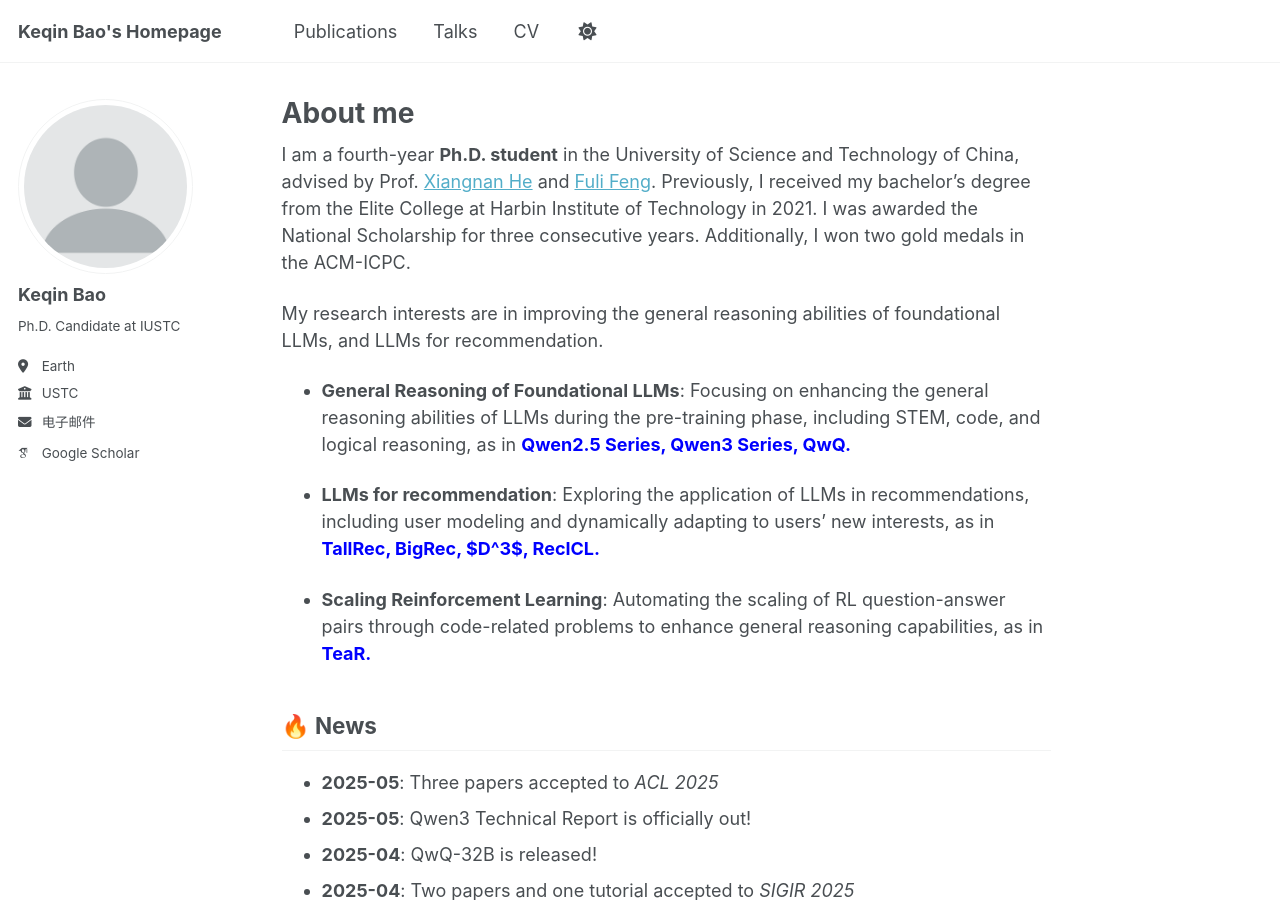
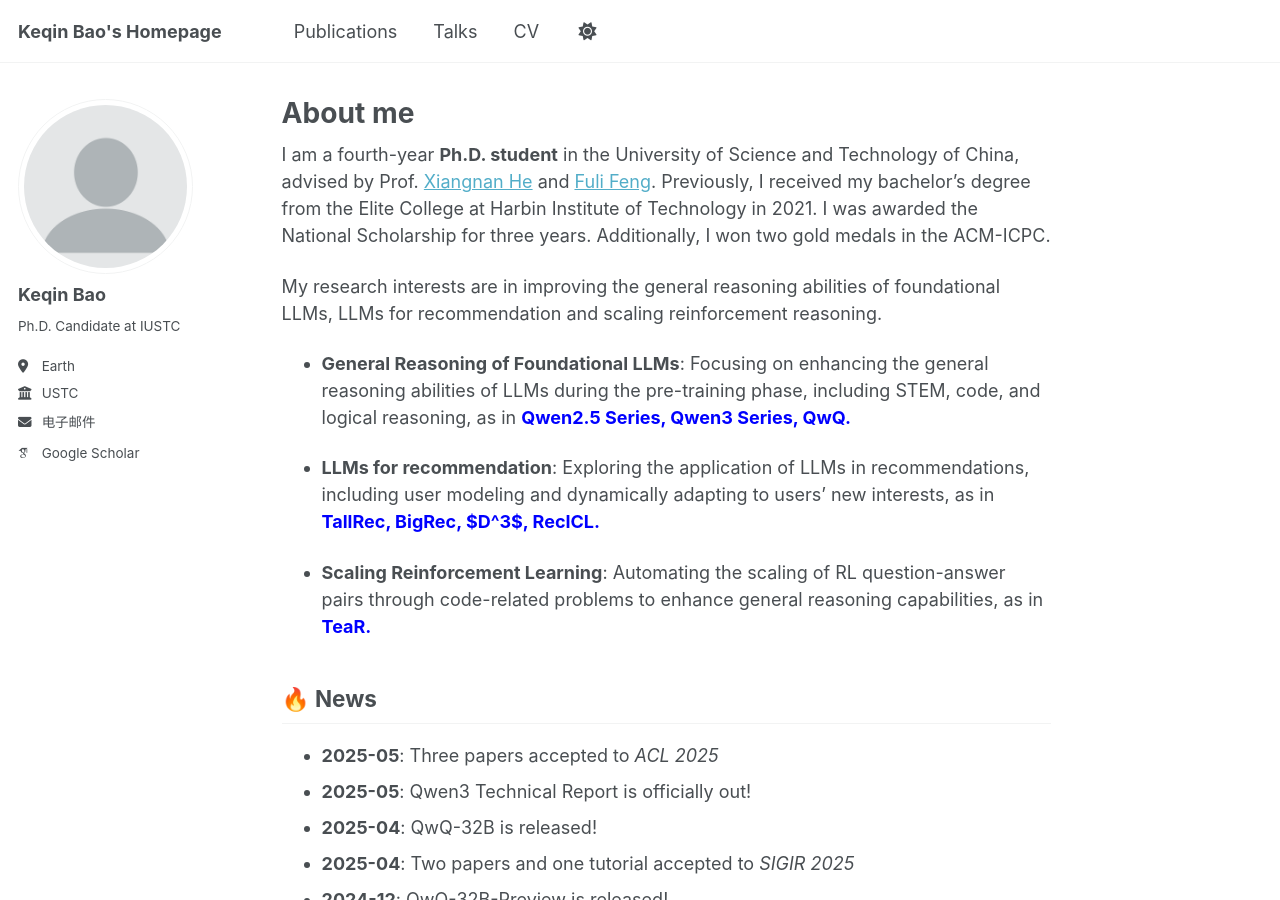
Before and after one commit to SAI990323/SAI990323.github.io, a Jekyll site: the page built from _pages/about.md, in a window 1280 px wide and 900 px high. Built offline with Jekyll 4.4.1, drawn with Linux system fonts in a browser that asks for light colours; some web fonts are replaced.

Commit message:
Update about.md

```diff
--- a/_pages/about.md
+++ b/_pages/about.md
@@ -7,10 +7,10 @@
 - /about.html
 ---
 
-I am a fourth-year **Ph.D. student** in the University of Science and Technology of China, advised by Prof. [Xiangnan He](http://staff.ustc.edu.cn/~hexn/) and [Fuli Feng](https://fulifeng.github.io/).  Previously, I received my bachelor's degree from the Elite College at Harbin Institute of Technology in 2021. I was awarded the National Scholarship for three consecutive years. Additionally, I won two gold medals in the ACM-ICPC.
+I am a fourth-year **Ph.D. student** in the University of Science and Technology of China, advised by Prof. [Xiangnan He](http://staff.ustc.edu.cn/~hexn/) and [Fuli Feng](https://fulifeng.github.io/).  Previously, I received my bachelor's degree from the Elite College at Harbin Institute of Technology in 2021. I was awarded the National Scholarship for three years. Additionally, I won two gold medals in the ACM-ICPC.
 
 
-My research interests are in improving the general reasoning abilities of foundational LLMs, and LLMs for recommendation.
+My research interests are in improving the general reasoning abilities of foundational LLMs, LLMs for recommendation and scaling reinforcement reasoning.
 
 - **General Reasoning of Foundational LLMs**: Focusing on enhancing the general reasoning abilities of LLMs during the pre-training phase, including STEM, code, and logical reasoning, as in <b style="color:blue">Qwen2.5 Series, Qwen3 Series, QwQ.</b>
 
```
